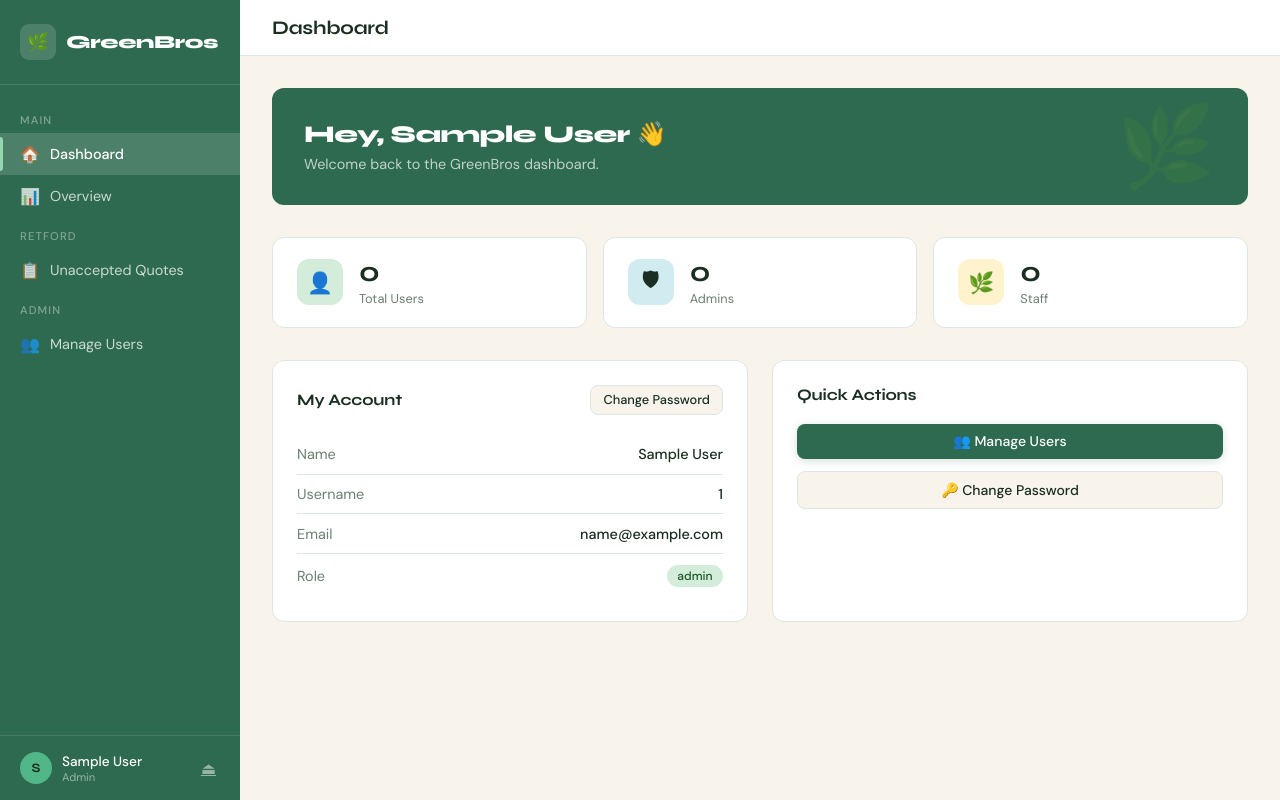
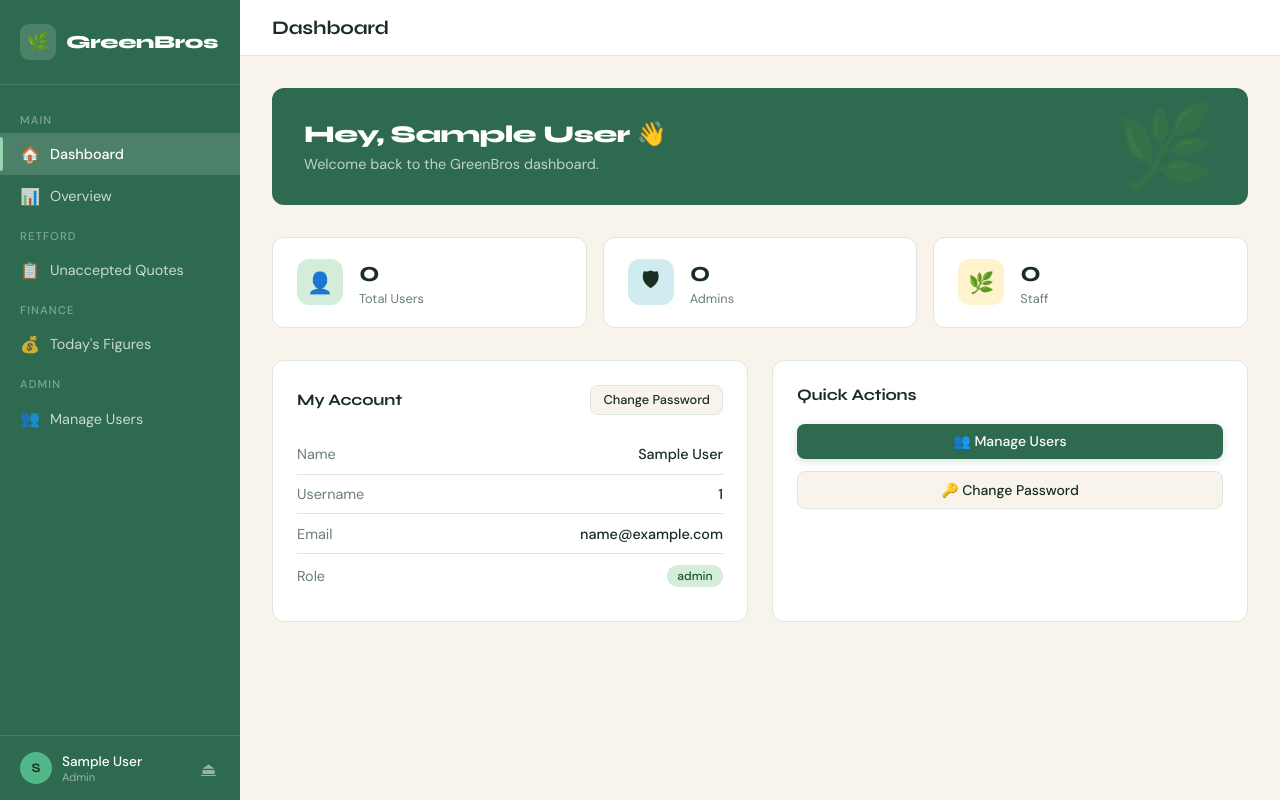
Before and after one commit to JAMIEOBRIEN260182/greenbros-dashboard-already-exists-in-this-account, a Flask app: page / in a window 1280 px wide. Run offline with Flask 3, Linux system fonts and the light colour scheme; the visitor is signed in with stand-in values (Sample User, id 1); data that the repository does not hold is empty; some libraries are stand-ins or nearby versions.

Commit message:
Update templates/base.html

```diff
--- a/templates/base.html
+++ b/templates/base.html
@@ -302,6 +302,10 @@
       <a href="{{ url_for('unaccepted_quotes') }}" class="nav-link {% if request.endpoint == 'unaccepted_quotes' %}active{% endif %}">
         <span class="nav-icon">📋</span> Unaccepted Quotes
       </a>
+      <div class="nav-section-label">Finance</div>
+      <a href="{{ url_for('todays_figures') }}" class="nav-link {% if request.endpoint == 'todays_figures' %}active{% endif %}">
+        <span class="nav-icon">💰</span> Today's Figures
+      </a>
 
       {% if user.role == 'admin' %}
       <div class="nav-section-label">Admin</div>
```
